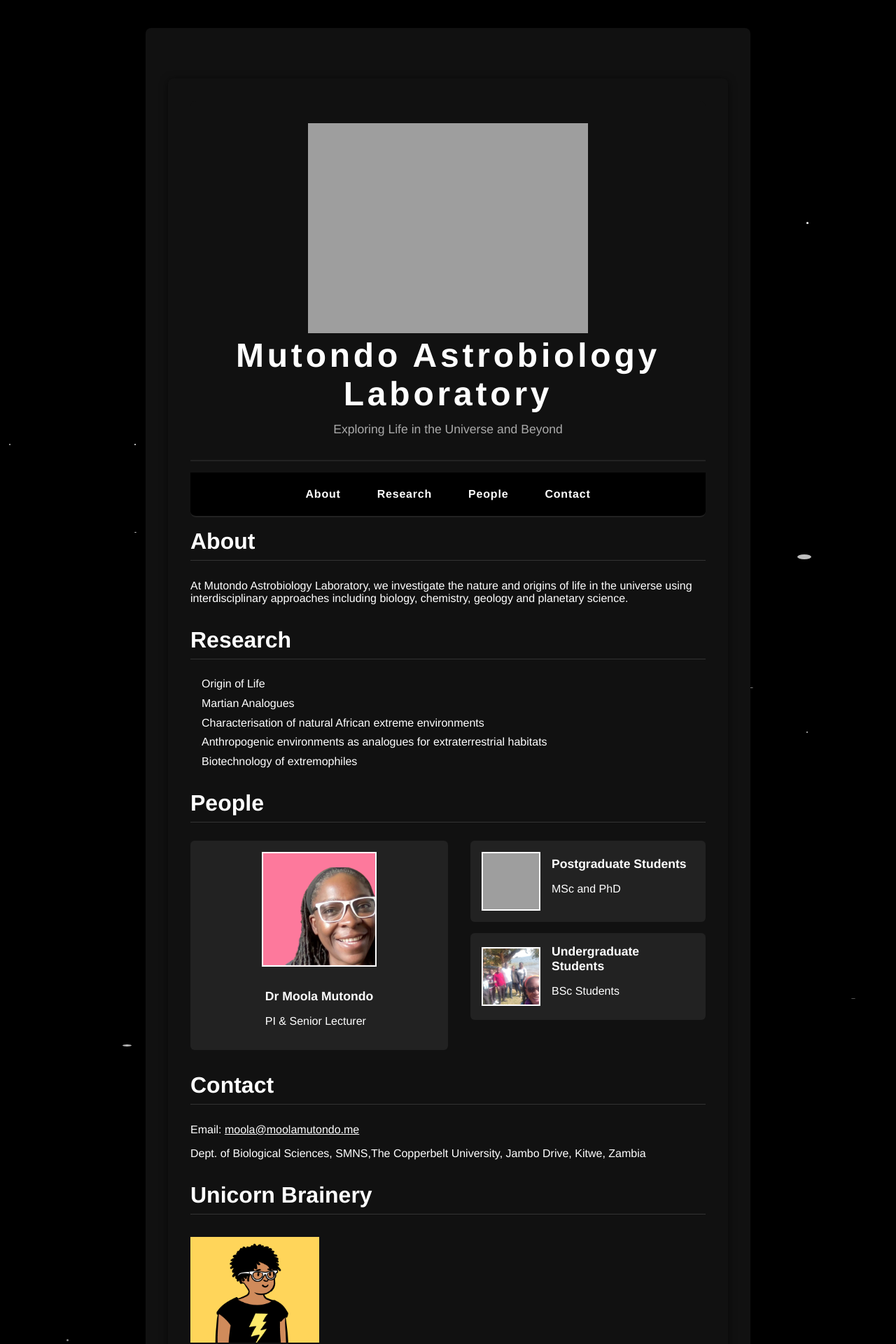
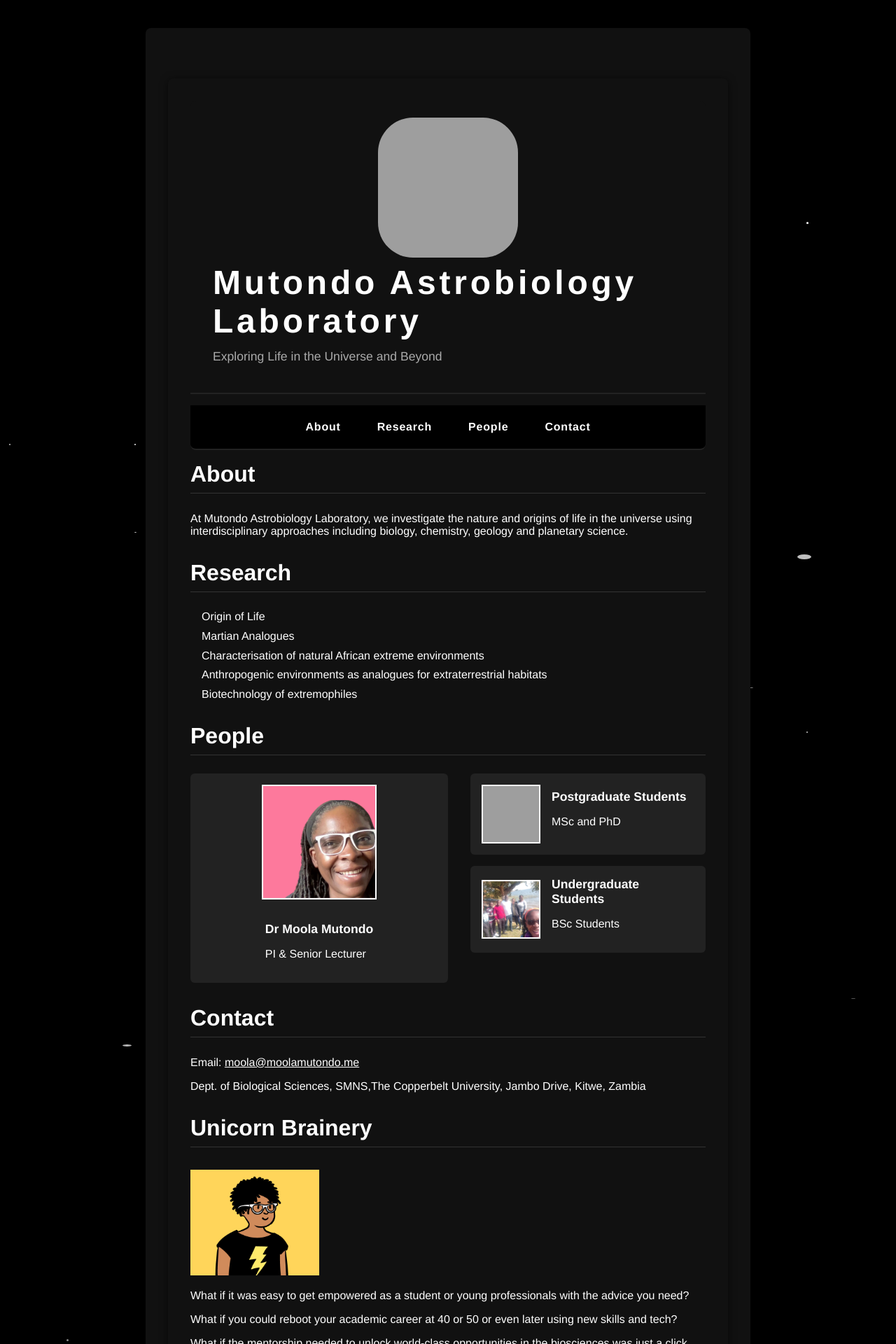
Before and after one commit to mmutondo/mmutondo.github.io, a Jekyll site: the page astrobiolab.html, which Jekyll copies as it is, in a window 1280 px wide. Shown: the top 1920 px of the page at 70% size. Built offline with Jekyll 4.4.1, drawn with Linux system fonts in a browser that asks for light colours.

Commit message:
Update header astrobiolab.html

```diff
--- a/astrobiolab.html
+++ b/astrobiolab.html
@@ -66,13 +66,23 @@
       box-shadow: 0 2px 12px #0009;
     }
 
-    header {
-      background: #111;
-      padding: 2rem 0 1rem 0;
-      text-align: center;
-      border-bottom: 2px solid #222;
-      margin-bottom: 1rem;
-      border-radius: 8px 8px 0 0;
+     header img.logo {
+        width: 200px; /* 20% of original 60px */
+        height: 200px;
+        border-radius: 25%;
+        object-fit: cover;
+        display: block;
+        margin-bottom: 0.5rem;
+      }
+      header {
+        display: flex;
+        flex-direction: column;
+        align-items: center; /* centers children horizontally */
+        background: #111;
+        padding: 1.5rem 2rem;
+        border-bottom: 2px solid #222;
+        border-radius: 8px 8px 0 0;
+        margin-bottom: 1rem;
     }
     header h1 {
       color: white;
@@ -244,23 +254,7 @@
       .person-info {
         text-align: center;
       }
-      header img.logo {
-        width: 200px; /* 20% of original 60px */
-        height: 200px;
-        border-radius: 25%;
-        object-fit: cover;
-        display: block;
-        margin-bottom: 0.5rem;
-      }
-      header {
-        display: flex;
-        flex-direction: column;
-        align-items: center; /* centers children horizontally */
-        background: #111;
-        padding: 1.5rem 2rem;
-        border-bottom: 2px solid #222;
-        border-radius: 8px 8px 0 0;
-        margin-bottom: 1rem;
+
     }
   </style>
 </head>
```
